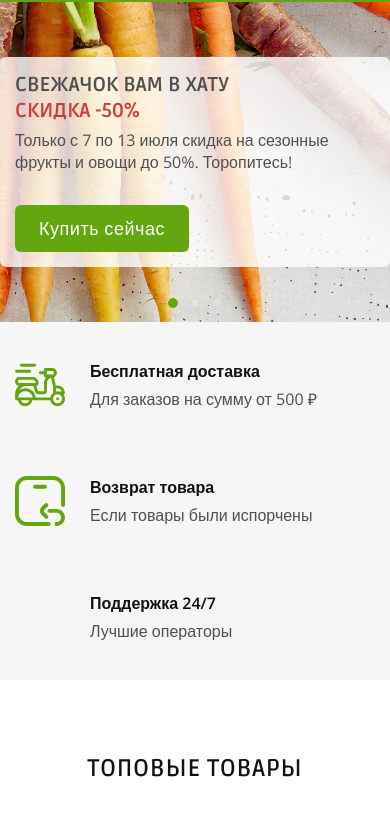
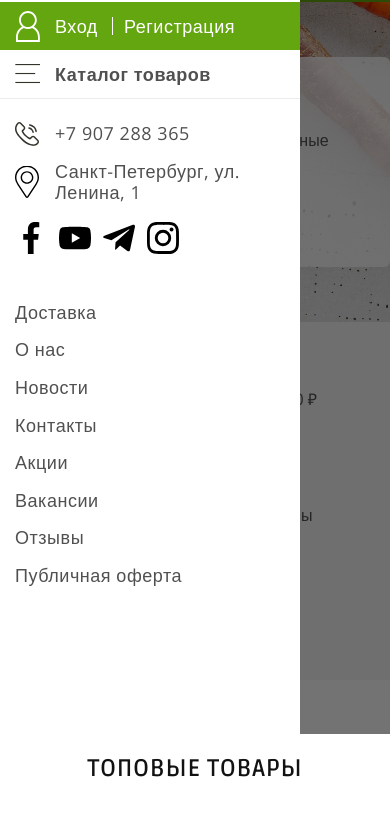
Before and after one commit to vsulimovvv/freshok, a website: page app/index.html in a window 390 px wide. Shown: the part 110-923 px from the top of the page. Drawn offline with nearby package versions, Linux system fonts and the light colour scheme; files that its build step writes are made by us from their sources.

Commit message:
Адаптив mobile-menu

```diff
--- a/app/index.html
+++ b/app/index.html
@@ -21,6 +21,90 @@
 
 <body>
   <div class="wrapper">
+    <div class="mobile-menu active">
+  <div class="mobile-menu__wrapper">
+
+    <div class="mobile-menu__top">
+      <a class="logo" href="#">
+        <img src="images/logo-green.svg" alt="">
+      </a>
+
+      <button class="mobile-menu__close"></button>
+    </div>
+
+    <button class="mobile-menu__signup button button--green" type="button">
+      <a href="#">Вход</a>
+      <a href="#">Регистрация</a>
+    </button>
+    <a class="mobile-menu__btn-catalog" href="#">
+      Каталог товаров
+    </a>
+
+    <address class="mobile-menu__contacts contacts">
+      <div class="contacts__address">
+        <a class="contacts__address--tel" href="tel:7907288365">+7 907 288 365</a>
+        <a class="contacts__address--location" href="#">Санкт-Петербург, ул. Ленина, 1</a>
+      </div>
+      <ul class="contacts__socials socials socials--mobile">
+        <li class="socials__item">
+          <a class="socials__link" href="#">
+            <svg>
+              <use xlink:href="images/sprite.svg#facebook"></use>
+            </svg>
+          </a>
+        </li>
+        <li class="socials__item">
+          <a class="socials__link" href="#">
+            <svg>
+              <use xlink:href="images/sprite.svg#youtube"></use>
+            </svg>
+          </a>
+        </li>
+        <li class="socials__item">
+          <a class="socials__link" href="#">
+            <svg>
+              <use xlink:href="images/sprite.svg#telegram"></use>
+            </svg>
+          </a>
+        </li>
+        <li class="socials__item">
+          <a class="socials__link" href="#">
+            <svg>
+              <use xlink:href="images/sprite.svg#instagram"></use>
+            </svg>
+          </a>
+        </li>
+      </ul>
+    </address>
+
+    <ul class="mobile-menu__list">
+      <li class="mobile-menu__item">
+        <a class="mobile-menu__link" href="#">Доставка</a>
+      </li>
+      <li class="mobile-menu__item">
+        <a class="mobile-menu__link" href="#">О нас</a>
+      </li>
+      <li class="mobile-menu__item">
+        <a class="mobile-menu__link" href="#">Новости</a>
+      </li>
+      <li class="mobile-menu__item">
+        <a class="mobile-menu__link" href="#">Контакты</a>
+      </li>
+      <li class="mobile-menu__item">
+        <a class="mobile-menu__link" href="#">Акции</a>
+      </li>
+      <li class="mobile-menu__item">
+        <a class="mobile-menu__link" href="#">Вакансии</a>
+      </li>
+      <li class="mobile-menu__item">
+        <a class="mobile-menu__link" href="#">Отзывы</a>
+      </li>
+      <li class="mobile-menu__item">
+        <a class="mobile-menu__link" href="#">Публичная оферта</a>
+      </li>
+    </ul>
+  </div>
+</div>
     <h1 class="visually-hidden">Главная страница интернет-магазина ФРЕШОК</h1>
     <header class="header">
   <div class="header__top">
@@ -129,9 +213,7 @@
         </form>
 
         <div class="header__user-menu user-menu">
-          <button class="user-menu__item user-menu__item--search" type="button" aria-label="Посмотреть избранное">
-            <span class="user-menu__amount">12</span>
-          </button>
+          <button class="user-menu__item user-menu__item--search" type="button" aria-label="Открыть поиск"></button>
           <a class="user-menu__item user-menu__item--user" href="#">
           </a>
           <button class="user-menu__item user-menu__item--favorite" type="button" aria-label="Посмотреть избранное">
--- a/app/js/main.js
+++ b/app/js/main.js
@@ -50,6 +50,33 @@ const togglePopup = () => {
   }
 };
 togglePopup();
+
+const togglePopup2 = () => {
+  const openBtn = document.querySelector('.header__toggle');
+  const closeBtn = document.querySelector('.mobile-menu__close');
+  const menuContent = document.querySelector('.mobile-menu');
+  const body = document.querySelector('body');
+  // const hero = document.querySelector('.hero');
+
+  if (openBtn && menuContent) {
+    openBtn.addEventListener('click', e => {
+      menuContent.classList.add('active');
+      body.classList.add('no-scroll');
+      // hero.classList.add('overlay');
+    });
+    closeBtn.addEventListener('click', e => {
+      menuContent.classList.remove('active');
+      body.classList.remove('no-scroll');
+      // hero.classList.remove('overlay');
+    });
+    menuContent.addEventListener('click', e => {
+      menuContent.classList.remove('active');
+      body.classList.remove('no-scroll');
+      // hero.classList.remove('overlay');
+    });
+  }
+};
+togglePopup2();
 
 const sliderWithSlideOnePerView = (sliderSelector) => {
   const slider = document.querySelector(sliderSelector);
--- a/app/scss/_global.scss
+++ b/app/scss/_global.scss
@@ -7,13 +7,34 @@ body {
   line-height: 1.2;
   position: relative;
   transition: 200ms ease-in;
+
+  &.no-scroll {
+    overflow: hidden;
+  }
+
+  &.overlay {
+    transform: scale(1.05, 1.025);
+  }
 }
 
-body.no-scroll {
-  overflow: hidden;
-}
+// header {
+//   transition: 200ms ease-in-out;
+
+//   &.overlay {
+//     transform: translateX(10px) scale(0.9);
+//   }
+// }
+
+// .hero {
+//   transition: 200ms ease-in-out;
+
+//   &.overlay {
+//     transform: translateX(10px) scale(0.9);
+//   }
+// }
 
 // Для прибития футера к низу
+
 html,
 body {
   height: 100%;
@@ -73,8 +94,6 @@ body {
     height: 100%;
     fill: var(--color-white);
   }
-
-
 }
 
 .button {
--- /dev/null
+++ b/app/scss/components/_contacts.scss
@@ -0,0 +1,51 @@
+.contacts {
+  &__address {
+    padding-top: 24px;
+    display: flex;
+    flex-direction: column;
+    margin-bottom: 18px;
+
+    a {
+      padding-left: 55px;
+      font-size: 18px;
+      line-height: 1.2;
+      letter-spacing: 0.03em;
+
+      &:not(:last-child) {
+        margin-bottom: 16px;
+      }
+    }
+
+    &--tel,
+    &--location {
+      position: relative;
+
+      &::after {
+        position: absolute;
+        content: '';
+        width: 24px;
+        background-size: cover;
+        background-position: center;
+        background-repeat: no-repeat;
+        left: 15px;
+        top: 50%;
+        transform: translateY(-50%);
+      }
+    }
+
+    &--tel {
+      &::after {
+        background-image: url('../images/icons/tel-black.svg');
+        height: 24px;
+      }
+    }
+
+    &--location {
+      &::after {
+        background-image: url('../images/icons/location.svg');
+        height: 32px;background-repeat: no-repeat;
+      }
+    }
+  }
+
+}
--- a/app/scss/components/_header.scss
+++ b/app/scss/components/_header.scss
@@ -11,6 +11,11 @@
     text-transform: uppercase;
     padding-top: 14px;
     padding-bottom: 14px;
+
+    @include breakpointsMaxW($bp-768) {
+      padding-top: 10px;
+      padding-bottom: 10px;
+    }
 
     @include breakpointsMaxW($bp-420) {
       padding-top: 3px;
@@ -34,6 +39,7 @@
 
   &__logo {
     margin-right: 24px;
+    z-index: 10;
 
     &--mobile {
       display: none;
@@ -45,6 +51,7 @@
       &--mobile {
         display: block;
         width: 40px;
+        z-index: 99;
 
         display: flex;
         justify-content: center;
@@ -84,6 +91,11 @@
     background-color: var(--color-green-900);
     font-size: 14px;
 
+    @include breakpointsMaxW($bp-768) {
+      padding-top: 10px;
+      padding-bottom: 10px;
+    }
+
     @include breakpointsMaxW($bp-420) {
       padding-top: 1px;
       padding-bottom: 1px;
@@ -94,7 +106,6 @@
     margin-right: var(--gap-30);
     max-width: 240px;
     width: 100%;
-
     @include breakpointsMaxW($bp-991) {
       display: none;
     }
@@ -144,6 +155,10 @@
   &__item {
     &:not(:last-child) {
       margin-right: 45px;
+
+      @include breakpointsMaxW($bp-991) {
+        margin-right: 30px;
+      }
     }
   }
 
--- /dev/null
+++ b/app/scss/components/_mobile-menu.scss
@@ -0,0 +1,148 @@
+.mobile-menu {
+  position: absolute;
+  top: 0;
+  left: 0;
+
+  width: 100%;
+  height: 100%;
+  z-index: 100;
+  background-color: transparent;
+  transition: left 400ms ease, background-color 100ms ease-in-out;
+
+  left: -100%;
+  opacity: 0;
+  visibility: hidden;
+  z-index: 10000;
+
+  &.active {
+    background-color: rgba(0, 0, 0, 0.55);
+    left: 0;
+    opacity: 1;
+    visibility: visible;
+  }
+
+  &__wrapper {
+    background-color: #fff;
+    max-width: 80%;
+    max-width: 300px;
+    height: 100%;
+    overflow: auto;
+    padding-bottom: 24px;
+  }
+
+  &__top {
+    padding: 26px 26px 26px 15px;
+    position: relative;
+  }
+
+  &__close {
+    position: absolute;
+    top: 50%;
+    transform: translateY(-50%);
+    right: 26px;
+
+    width: 18px;
+    height: 18px;
+    background-image: url('../images/icons/close.svg');
+    background-position: center;
+    background-size: cover;
+    background-repeat: no-repeat;
+  }
+
+  &__signup {
+    width: 100%;
+    border-radius: 0;
+    position: relative;
+    padding-left: 55px;
+    text-transform: none;
+    font-size: 18px;
+    line-height: 1;
+    letter-spacing: 0.03em;
+    padding-top: 15px;
+    padding-bottom: 15px;
+
+    display: flex;
+
+    a {
+      position: relative;
+      margin-right: 26px;
+
+      &::after {
+        position: absolute;
+        content: '';
+        display: block;
+        width: 1px;
+        height: 100%;
+        background-color: #fff;
+        right: 0;
+        top: 50%;
+        transform: translateY(-50%);
+        margin-right: -15px;
+      }
+
+      &:last-child {
+        &::after {
+          display: none;
+        }
+      }
+    }
+
+    &::after {
+      position: absolute;
+      content: '';
+      width: 32px;
+      height: 32px;
+      background-image: url('../images/icons/user-link.svg');
+      background-repeat: no-repeat;
+      background-size: 24px;
+      background-position: center;
+      left: 12px;
+      top: 50%;
+      transform: translateY(-50%);
+    }
+  }
+
+  &__btn-catalog {
+    position: relative;
+    display: inline-block;
+    width: 100%;
+    font-weight: 600;
+    font-size: 18px;
+    line-height: 1;
+    letter-spacing: 0.03em;
+    padding-top: 15px;
+    padding-bottom: 15px;
+    padding-left: 55px;
+    border-bottom: 1px solid rgba(193, 193, 193, 0.3);
+
+    &::after {
+      position: absolute;
+      content: '';
+      background-image: url('../images/icons/menu-black.svg');
+      background-repeat: no-repeat;
+      background-size: cover;
+      background-position: center;
+      width: 25px;
+      height: 20px;
+      left: 15px;
+      top: 50%;
+      transform: translateY(-50%);
+    }
+  }
+
+  &__contacts {}
+
+  &__list {
+    padding-top: 24px;
+    padding-left: 15px;
+  }
+
+  &__item {
+    &:not(:last-child) {
+      margin-bottom: 16px;
+    }
+
+    font-size: 18px;
+    letter-spacing: 0.03em;
+  }
+}
--- a/app/scss/components/_socials.scss
+++ b/app/scss/components/_socials.scss
@@ -43,3 +43,15 @@
     }
   }
 }
+
+.socials--mobile {
+  padding-left: 15px;
+  @include breakpointsMaxW($bp-420) {
+    justify-content: flex-start;
+  }
+margin-bottom: 24px;
+  svg {
+    width: 32px;
+    height: 32px;
+  }
+}
--- a/app/scss/style.scss
+++ b/app/scss/style.scss
@@ -22,3 +22,5 @@
 @import './components/brands';
 @import './components/news';
 @import './components/news-card';
+@import './components/mobile-menu';
+@import './components/contacts';
```
Also changed, not shown: app/html/components/_header.html (+1 -3 lines), app/html/components/_mobile-menu.html (added, +84 -0 lines), app/html/index.html (+1 -0 lines), app/page.html (+1 -3 lines), app/css/style.min.css, app/images/icons/location.svg (added), app/images/icons/menu-black.svg (added), app/images/icons/tel-black.svg (added), app/images/logo-green.svg (added), app/images/mob-menu-pp.jpg (added), app/images/sprite.svg, app/js/main.min.js.
